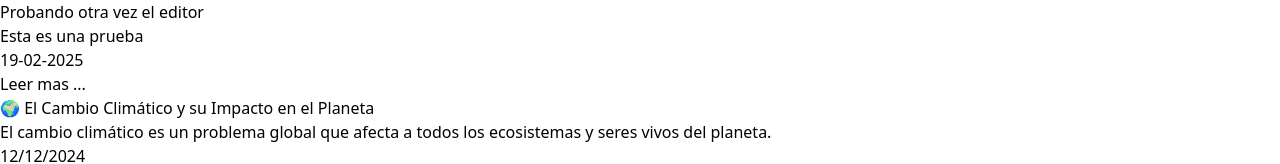
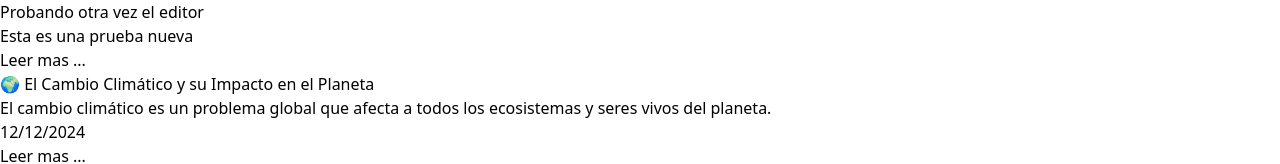
Before and after one commit to k4dm3l/corporacion-manglaria, an Astro site: page /blog in a window 1280 px wide. Shown: the top 164 px of the page. Built offline with nearby package versions, Linux system fonts and the light colour scheme; Astro itself is replaced by a stand-in of ours.

Commit message:
Actualización: 1739962228636_probando-otra-vez-el-editor.md

```diff
--- a/src/content/blog/1739962228636_probando-otra-vez-el-editor.md
+++ b/src/content/blog/1739962228636_probando-otra-vez-el-editor.md
@@ -1,8 +1,6 @@
 ---
 title: Probando otra vez el editor
-author: Corporación Manglaria
-excerpt: Esta es una prueba
-timestamp: 19-02-2025
+excerpt: Esta es una prueba nueva
 ---
 
-Lorem Ipsum es simplemente el texto de relleno de las imprentas y archivos de texto. Lorem Ipsum ha sido el texto de relleno estándar de las industrias desde el año 1500, cuando un impresor (N. del T. persona que se dedica a la imprenta) desconocido usó una galería de textos y los mezcló de tal manera que logró hacer un libro de textos especimen. No sólo sobrevivió 500 años, sino que tambien ingresó como texto de relleno en documentos electrónicos, quedando esencialmente igual al original. Fue popularizado en los 60s con la creación de las hojas "Letraset", las cuales contenian pasajes de Lorem Ipsum, y más recientemente con software de autoedición, como por ejemplo Aldus PageMaker, el cual incluye versiones de Lorem Ipsum.
+Lorem Ipsum es simplemente el texto de relleno de las imprentas y archivos de texto. Lorem Ipsum ha sido el texto de relleno estándar de las industrias desde el año 1500, cuando un impresor (N. del T. persona que se dedica a la imprenta) desconocido usó una galería de textos y los mezcló de tal manera que logró hacer un libro de textos especimen. No sólo sobrevivió 500 años, sino que tambien ingresó como texto de relleno en documentos electrónicos, quedando esencialmente igual al original. Fue popularizado en los 60s con la creación de las hojas "Letraset", las cuales contenian pasajes de Lorem Ipsum, y más recientemente con software de autoedición, como por ejemplo Aldus PageMaker, el cual incluye versiones de Lorem Ipsum. Testing
```
